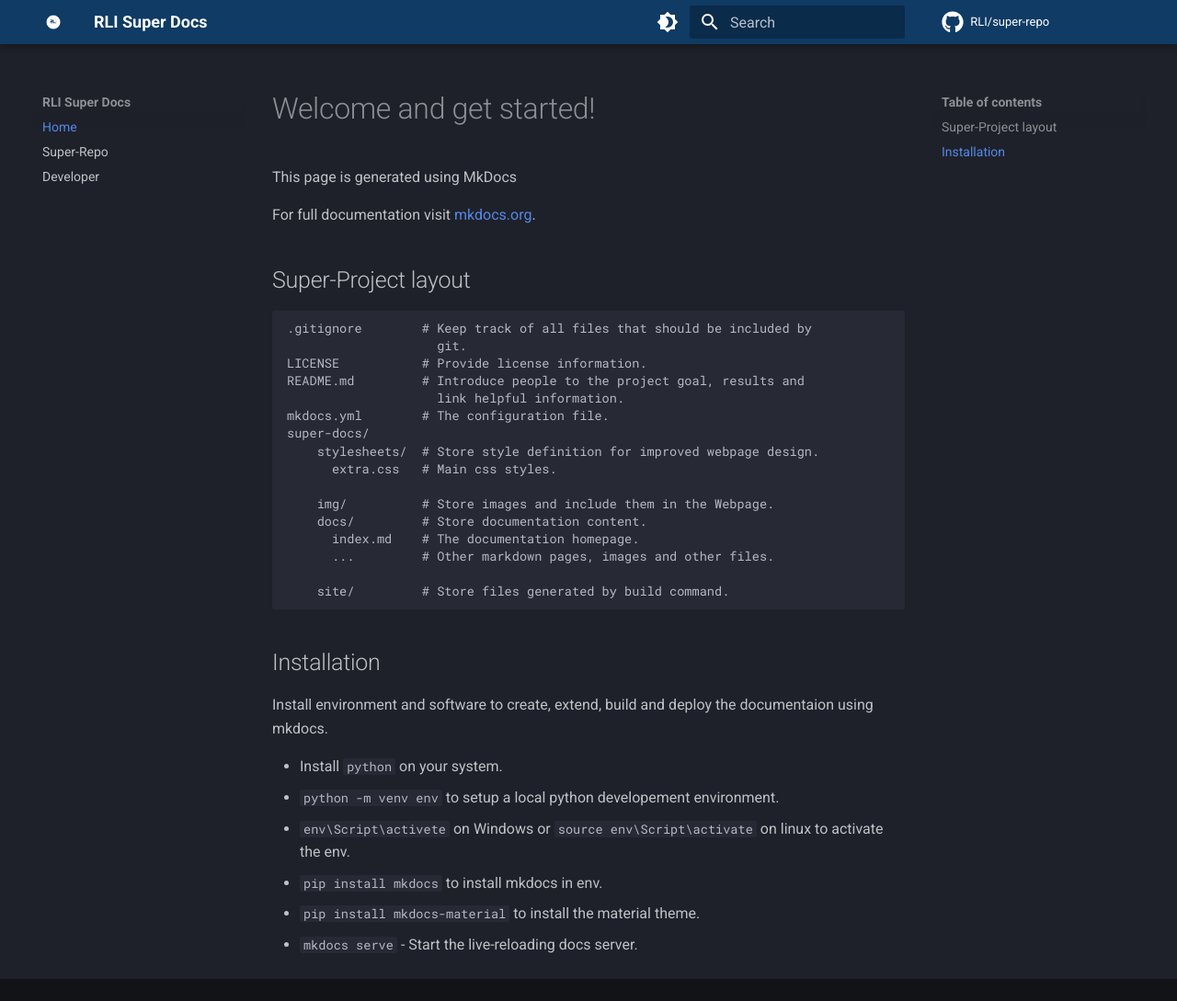
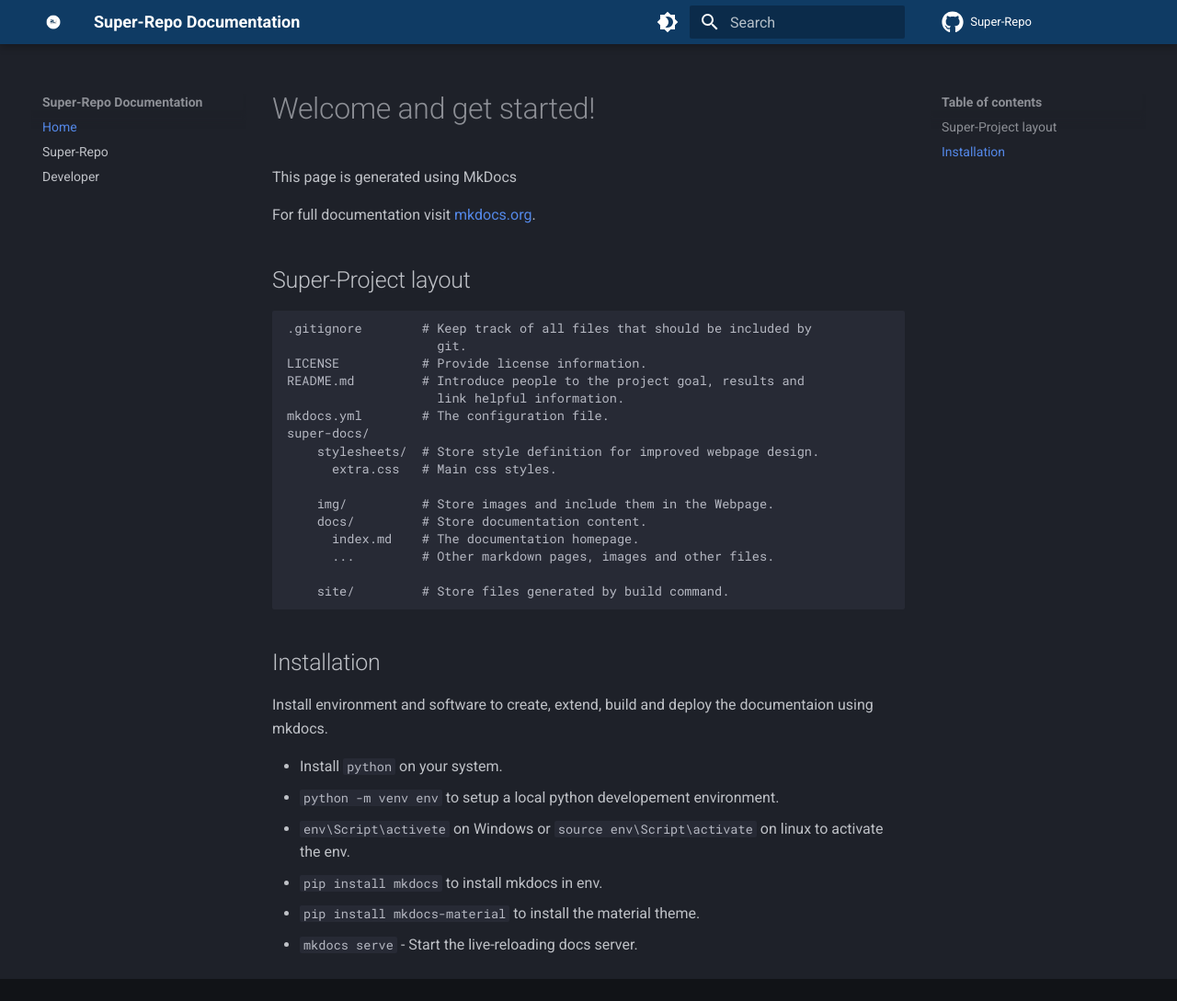
Before and after one commit to rl-institut/super-repo, an MkDocs documentation site: the page built from docs/index.md, in a window 1280 px wide and 1089 px high. Shown: the whole window at 92% size. Built offline with MkDocs 1.6.1 and Material for MkDocs 9.7.7, drawn with Linux system fonts in a browser that asks for light colours; comment, search, counter and statistics services are not loaded.

Commit message:
Update titles and names #4

```diff
--- a/mkdocs.yml
+++ b/mkdocs.yml
@@ -1,14 +1,14 @@
-site_name: RLI Super Docs
-docs_dir: super-docs/docs
+site_name: Super-Repo Documentation
+docs_dir: docs
 repo_url: https://github.com/rl-institut/super-repo
-repo_name: RLI/super-repo
+repo_name: Super-Repo
 nav:
   - Home: index.md
-  - Super-Repo: super-example-page.md
-  - Developer: super-developer.md
+  - Super-Repo: field_git.md
+  - Developer: field_collaboration.md
 theme:
   name: material
-  logo: img/rli-logo.png
+  logo: img/logo_rli_small.png
   palette:
     # Palette toggle for dark mode
     - scheme: slate
@@ -29,6 +29,6 @@
 
 
 extra_css:
-  - stylesheets/extra.css
+  - css/extra.css
 
     # primary: "#1F567D"
```
